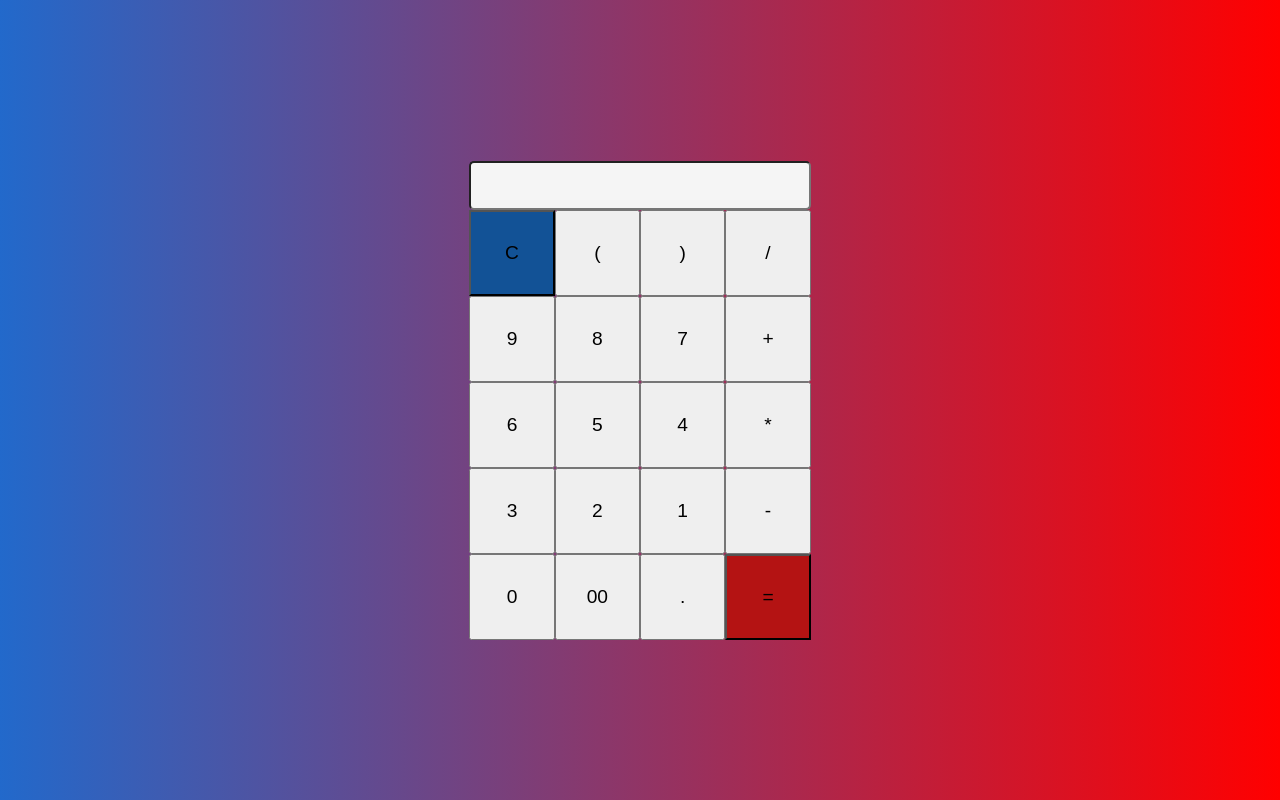
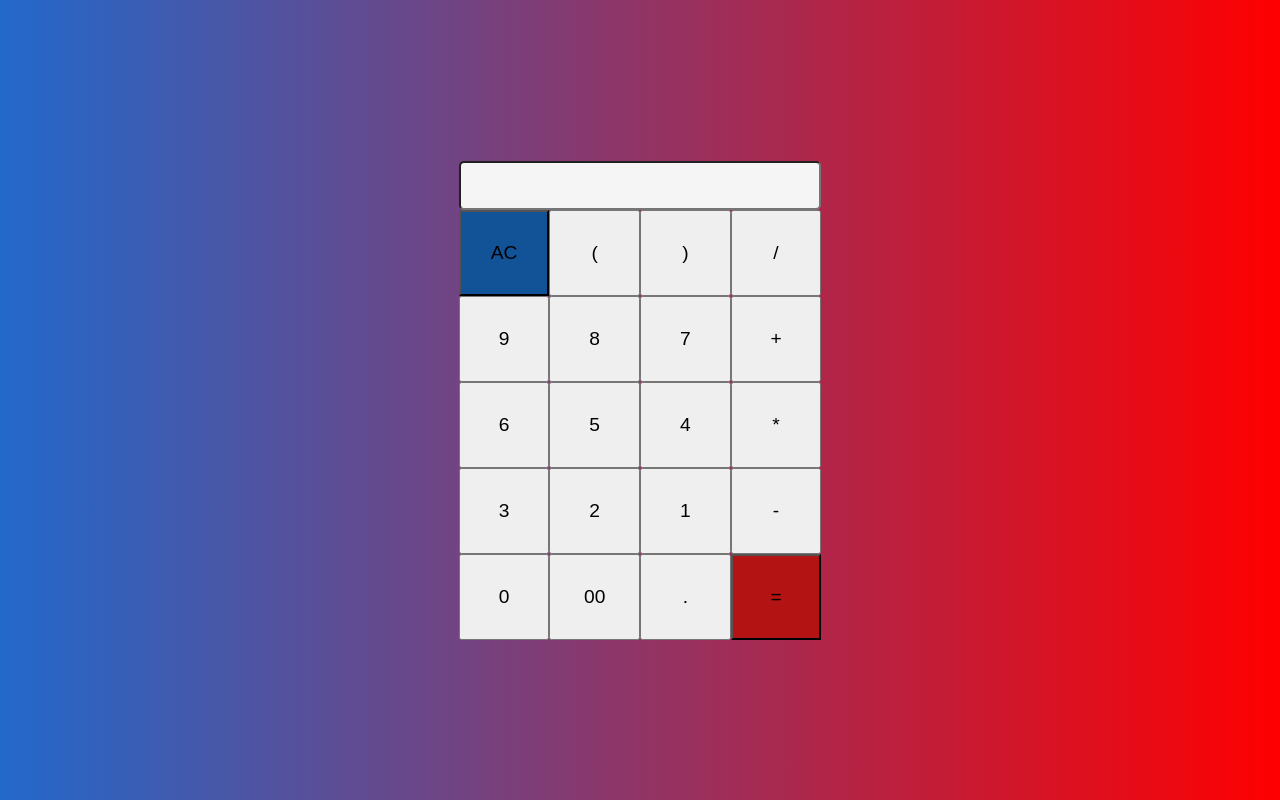
Before and after one commit to Brogy-alt/My_calculator, a plain HTML site: page index.html in a window 1280 px wide. Drawn offline with Linux system fonts and the light colour scheme.

Commit message:
pesshsshs

```diff
--- a/index.html
+++ b/index.html
@@ -15,7 +15,7 @@
         <input class="value" type="text" name="txt" readonly="true" id="output">
         <div class="buttons">
 
-            <button value="C" class="clear">C</button>
+            <button value="AC" class="clear">AC</button>
             <button onclick="display('(')" value="(">(</button>
             <button onclick="display(')')" value=")">)</button>
             <button onclick="display('/')" value="/">/</button>
```
